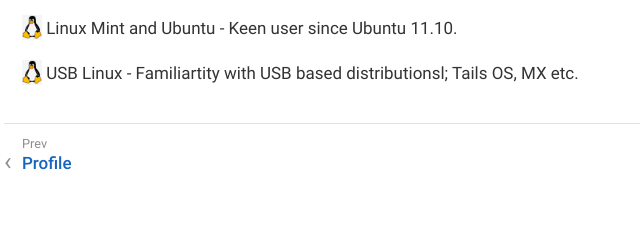
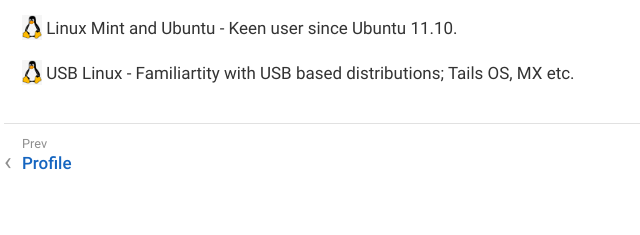
Before and after one commit to grimharald/tech-writing-portfolio, a plain HTML site: page cvs/antora/build/site/cv-overview/1/tech-skills.html in a window 1280 px wide. Shown: the part 438-673 px from the top of the page, 302-942 px from the left. Drawn offline with Linux system fonts and the light colour scheme.

Commit message:
added minor changes

```diff
--- a/cvs/antora/build/site/cv-overview/1/tech-skills.html
+++ b/cvs/antora/build/site/cv-overview/1/tech-skills.html
@@ -132,7 +132,7 @@
 <p><span class="image"><img src="_images/tux.png" alt="tux" width="20" height="20"></span> Linux Mint and Ubuntu - Keen user since Ubuntu 11.10.</p>
 </div>
 <div class="paragraph">
-<p><span class="image"><img src="_images/tux.png" alt="tux" width="20" height="20"></span> USB Linux - Familiartity with USB based distributionsl; Tails OS, MX etc.</p>
+<p><span class="image"><img src="_images/tux.png" alt="tux" width="20" height="20"></span> USB Linux - Familiartity with USB based distributions; Tails OS, MX etc.</p>
 </div>
 <nav class="pagination">
   <span class="prev"><a href="index.html">Profile</a></span>
```
Also changed, not shown: 2 other files.
